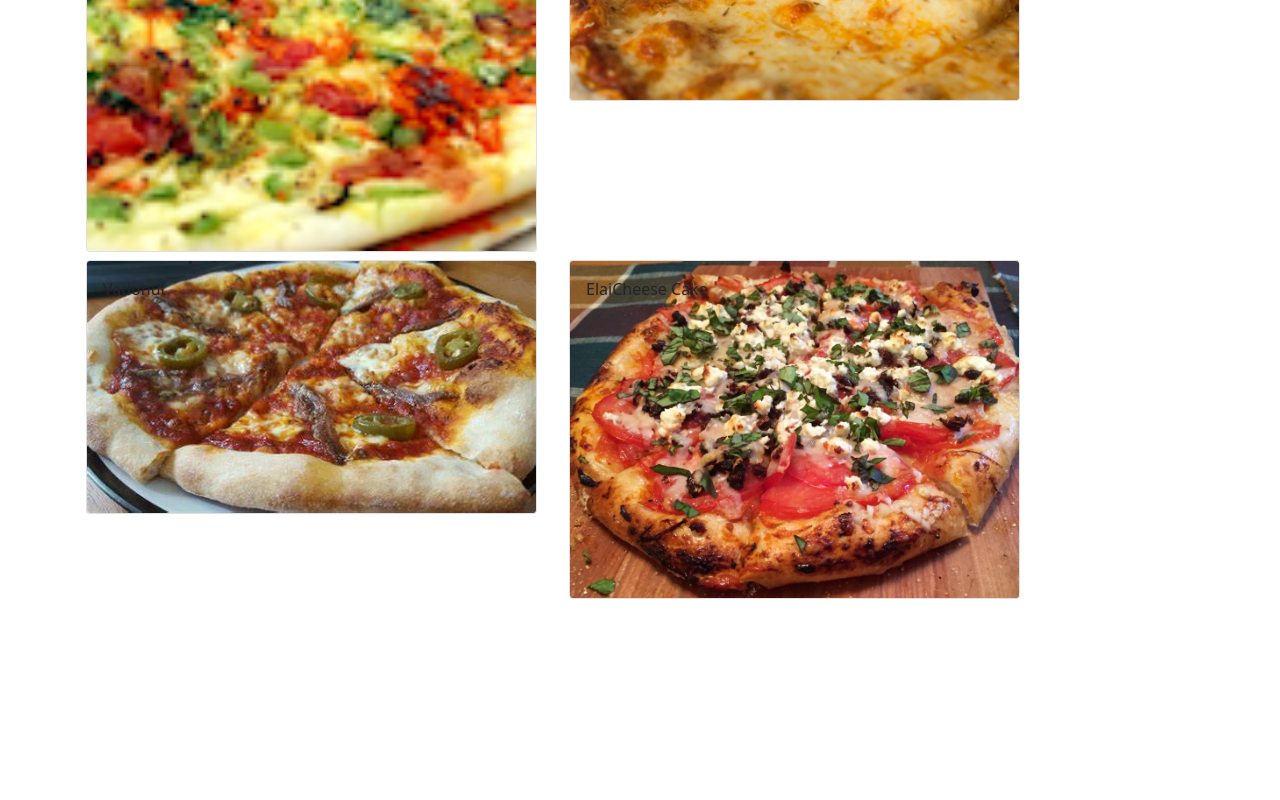
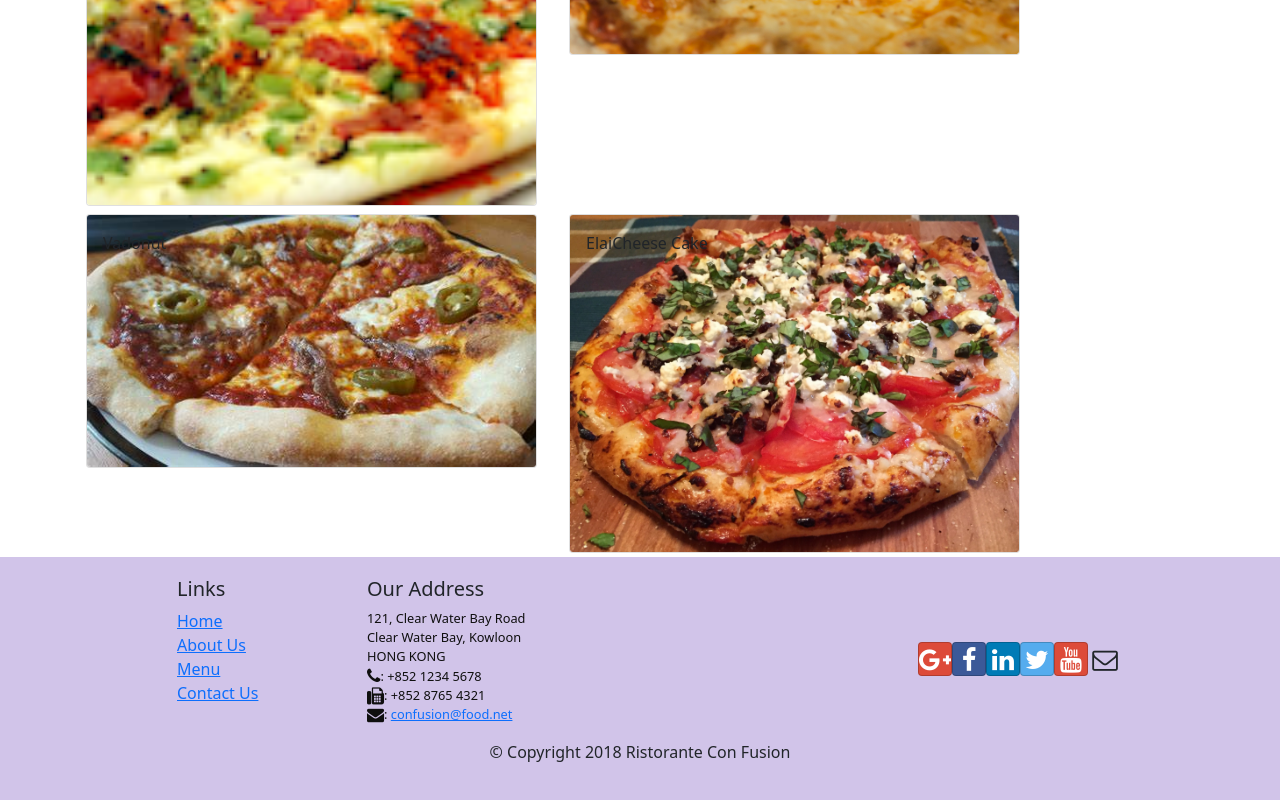
Before and after one commit to tuandq39/confusion-react, a React (Create React App) app: page /menu in a window 1280 px wide. Shown: the part 249-1049 px from the top of the page. Before the commit the page ends 852 px from the top, so only its background shows below. Built offline with nearby package versions, Linux system fonts and the light colour scheme.

Commit message:
Header error and completed footer

```diff
--- a/src/App.css
+++ b/src/App.css
@@ -36,3 +36,36 @@
     transform: rotate(360deg);
   }
 }
+.row-header {
+  margin: 0px auto;
+  padding: 0px auto;
+}
+
+.row-content {
+  margin: 0px auto;
+  padding: 50px 0px 50px 0px;
+  border-bottom: 1px ridge;
+  min-height: 400px;
+}
+
+.footer {
+  background-color: #d1c4e9;
+  margin: 0px auto;
+  padding: 20px 0px 20px 0px;
+}
+.jumbotron {
+  padding: 70px 30px 70px 30px;
+  margin: 0px auto;
+  background: #9575cd;
+  color: floralwhite;
+}
+
+address {
+  font-size: 80%;
+  margin: 0px;
+  color: #0f0f0f;
+}
+
+.navbar-dark {
+  background-color: #512da8;
+}
--- /dev/null
+++ b/src/Components/FooterComponent.js
@@ -0,0 +1,88 @@
+function Footer(props) {
+  return (
+    <div className="footer">
+      <div className="container">
+        <div className="row justify-content-center">
+          <div className="col-4 offset-1 col-sm-2">
+            <h5>Links</h5>
+            <ul className="list-unstyled">
+              <li>
+                <a href="#">Home</a>
+              </li>
+              <li>
+                <a href="#">About Us</a>
+              </li>
+              <li>
+                <a href="#">Menu</a>
+              </li>
+              <li>
+                <a href="contactus.html">Contact Us</a>
+              </li>
+            </ul>
+          </div>
+          <div className="col-7 col-sm-5">
+            <h5>Our Address</h5>
+            <address>
+              121, Clear Water Bay Road
+              <br />
+              Clear Water Bay, Kowloon
+              <br />
+              HONG KONG
+              <br />
+              <i className="fa fa-phone fa-lg"></i>: +852 1234 5678
+              <br />
+              <i className="fa fa-fax fa-lg"></i>: +852 8765 4321
+              <br />
+              <i className="fa fa-envelope fa-lg"></i>:{" "}
+              <a href="mailto:confusion@food.net">confusion@food.net</a>
+            </address>
+          </div>
+          <div className="col-12 col-sm-4 align-self-center">
+            <div className="text-center">
+              <a
+                className="btn btn-social-icon btn-google"
+                href="http://google.com/+"
+              >
+                <i className="fa fa-google-plus"></i>
+              </a>
+              <a
+                className="btn btn-social-icon btn-facebook"
+                href="http://www.facebook.com/profile.php?id="
+              >
+                <i className="fa fa-facebook"></i>
+              </a>
+              <a
+                className="btn btn-social-icon btn-linkedin"
+                href="http://www.linkedin.com/in/"
+              >
+                <i className="fa fa-linkedin"></i>
+              </a>
+              <a
+                className="btn btn-social-icon btn-twitter"
+                href="http://twitter.com/"
+              >
+                <i className="fa fa-twitter"></i>
+              </a>
+              <a
+                className="btn btn-social-icon btn-google"
+                href="http://youtube.com/"
+              >
+                <i className="fa fa-youtube"></i>
+              </a>
+              <a className="btn btn-social-icon" href="mailto:">
+                <i className="fa fa-envelope-o"></i>
+              </a>
+            </div>
+          </div>
+        </div>
+        <div className="row justify-content-center">
+          <div className="col-auto">
+            <p>© Copyright 2018 Ristorante Con Fusion</p>
+          </div>
+        </div>
+      </div>
+    </div>
+  );
+}
+
+export default Footer;
--- /dev/null
+++ b/src/Components/HeaderComponent.js
@@ -0,0 +1,27 @@
+import React, { Component } from "react";
+import { Nav, Navbar, NavbarBrand, Jumbotron } from "reactstrap";
+
+export default class Header extends Component {
+  render() {
+    return (
+      <React.Fragment>
+        <Navbar dark>
+          <div className="container">
+            <NavbarBrand href="/">Ristorante Con Fusion</NavbarBrand>
+          </div>
+        </Navbar>
+        <Jumbotron>
+          <div className="row row-header">
+            <div className="col-12 col-sm-6">
+              <h1>Ristorante con Fusion</h1>
+              <p>
+                We take inspiration from the World's best cuisines, and create a
+                unique fusion experience
+              </p>
+            </div>
+          </div>
+        </Jumbotron>
+      </React.Fragment>
+    );
+  }
+}
--- a/src/Components/MainComponent.js
+++ b/src/Components/MainComponent.js
@@ -3,6 +3,8 @@
 import { DISHES } from "../shared/dishes";
 import DishDetail from "./DishdetailComponent";
 import Menu from "./MenuComponent";
+import Header from "./HeaderComponent";
+import Footer from "./FooterComponent";
 
 class Main extends Component {
   constructor(props) {
@@ -20,11 +22,12 @@
   render() {
     return (
       <div>
-        <Navbar dark color="primary">
+        {/* <Navbar dark color="primary">
           <div className="container">
             <NavbarBrand href="/">Ristorante Con Fusion</NavbarBrand>
           </div>
-        </Navbar>
+        </Navbar> */}
+        {/* <Header></Header>s */}
         <Menu
           dishes={this.state.dishes}
           onClick={(dishId) => this.onDishSelect(dishId)}
@@ -36,6 +39,7 @@
             )[0]
           }
         ></DishDetail>
+        <Footer></Footer>
       </div>
     );
   }
--- a/src/index.js
+++ b/src/index.js
@@ -4,6 +4,9 @@
 import App from "./App";
 import reportWebVitals from "./reportWebVitals";
 import "bootstrap/dist/css/bootstrap.min.css";
+import "bootstrap/dist/css/bootstrap.css";
+import "font-awesome/css/font-awesome.css";
+import "bootstrap-social/bootstrap-social.css";
 
 const root = ReactDOM.createRoot(document.getElementById("root"));
 root.render(
```
Also changed, not shown: package.json (+6 -2 lines), 1 other file (tests, documents, lock files or other folders).
